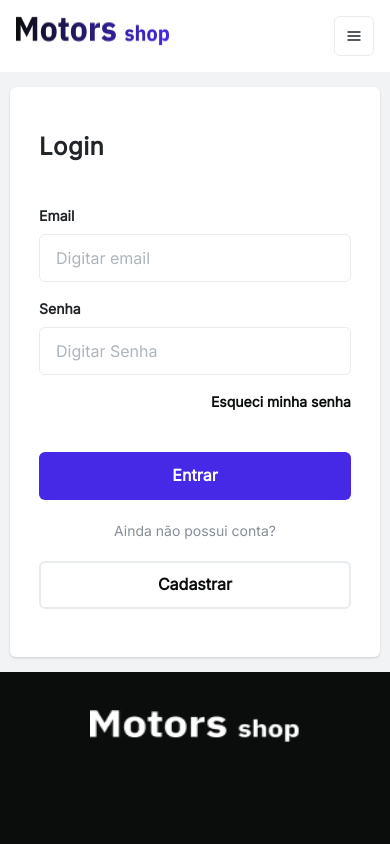
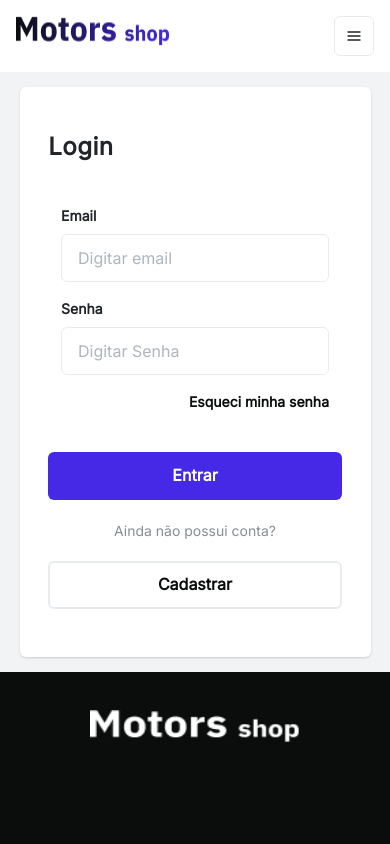
Before and after one commit to grupo23-t13-marcelo/grupo23-t13-marcelo-MotorsShop, a React (Vite) app in the folder front/: page /login in a window 390 px wide. Shown: the top 844 px of the page. Built offline with nearby package versions, Linux system fonts and the light colour scheme; no server answers.

Commit message:
fix: responsive login card and add form method to submit

```diff
--- a/front/src/context/access/accessContext.tsx
+++ b/front/src/context/access/accessContext.tsx
@@ -49,7 +49,7 @@ export const AccessProvider = ({ children }: IAccessContextProps) => {
                     Ops, algo deu errado
             </Box>)})
             setIsLoading(false)
-            console.log(error)
+
         }
     }
 
--- a/front/src/pages/detailsCarsSale/salesDatails.tsx
+++ b/front/src/pages/detailsCarsSale/salesDatails.tsx
@@ -19,9 +19,7 @@ import { AccessContext } from "../../context/access/accessContext";
 export const CarsSalesDetail = () => {
   const { onOpen } = useContext(ModalDashboardContext)
   const {user} = useContext(AccessContext)
-  const cards = mock.cards_cars;
 
-  console.log(user)
   return (
     <>
       <ModalDashboardAddAd />
--- a/front/src/pages/loginPage/login.tsx
+++ b/front/src/pages/loginPage/login.tsx
@@ -6,6 +6,7 @@ import {yupResolver} from "@hookform/resolvers/yup"
 import { useNavigate} from "react-router-dom"
 import { AccessContext, AccessProvider } from "../../context/access/accessContext"
 import { useContext } from "react"
+import { Link } from "react-router-dom";
 
 
 export interface ILogin {
@@ -31,16 +32,14 @@ const LoginPage = () => {
         apiPostLogin(formData)
     }
 
-    const navigate = useNavigate()
-
-
     return (
         <Box bgColor={'gray.100'} h={[600, 658, 788, 855]} w={'100%'} display={'flex'} justifyContent={'center'} alignItems={'center'}>
-            <Card w={['95%', '50%', '55%', '25%']} h={['95%', '90%', '78%', '72%']} color={'whiteFixed'} border={'none'} alignItems={'center'}   >
+            <Card maxW={['100%', '500px']} w={'90%'} h={['95%', '90%', '78%', '72%']} color={'whiteFixed'} border={'none'} alignItems={'center'}   >
                 <CardHeader w={['95%', '95%', '83%']}>
                     <Text color={'grey0'} fontWeight={'bolder'} fontSize={'24px'}  letterSpacing={'0.5px'} fontFamily={'Lexend'} paddingTop={'22px'}>Login</Text>
                 </CardHeader>
-                <CardBody w={['95%', '95%', '84%']} display={'flex'} flexDirection={'column'} gap={4} alignItems={'flex-end'}>
+                <form onSubmit={handleSubmit(onFormSubmit)}>
+                <CardBody w={['100%', '440px']} display={'flex'} flexDirection={'column'} gap={4} alignItems={'flex-end'}>
                     <FormControl isInvalid={errors.email ? true : false} isRequired={errors.email ? true: false}>
                         <FormLabel fontSize={'14px'} fontWeight={'bold'} color={'gray.800'}>Email</FormLabel>
                         <Input h={'12'}  placeholder="Digitar email" {...register('email')}/>
@@ -57,10 +56,13 @@ const LoginPage = () => {
                     </FormControl>
                     <Text color={'gray.900'} fontWeight={'bold'} fontSize={'14px'} >Esqueci minha senha</Text>
                 </CardBody>
+                </form>
                     <CardFooter w={['95%', '95%', '82%']} marginBottom={'100px'} display={'flex'} flexDirection={'column'} justifyContent={'center'} alignItems={'center'} gap={5}>
-                        <Button variant={'button-sender'} w={'100%'} h={'48px'} onClick={handleSubmit(onFormSubmit)}>Entrar</Button>
+                        <Button variant={'button-sender'} w={'100%'} h={'48px'} >Entrar</Button>
                         <Text fontSize={'14px'} color={'gray.600'}>Ainda não possui conta?</Text>
-                        <Button variant={'outline-1'} w={'100%'} h={'48px'} onClick={() => navigate('/register')}>Cadastrar</Button>
+                        {/* <Link  to='/register'> */}
+                            <Button as={Link} to={'/register'} variant={'outline-1'} w={'100%'} h={'48px'}>Cadastrar</Button>
+                        {/* </Link> */}
                     </CardFooter>
             </Card>
         </Box>
```
